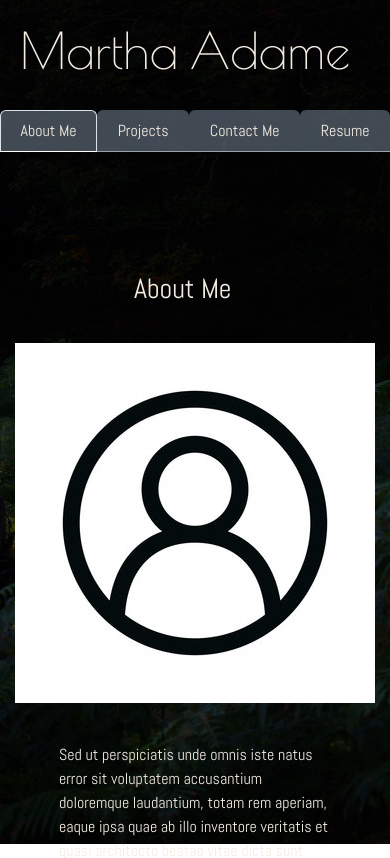
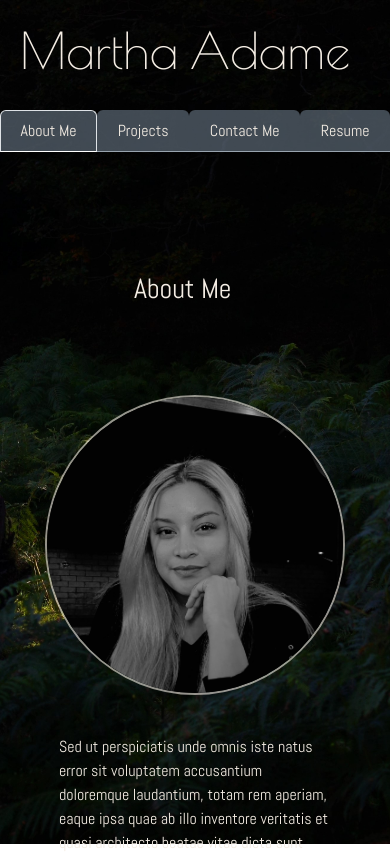
Before and after one commit to mladame/my-portfolio, a React (Create React App) app in the folder my-portfolio/: page / in a window 390 px wide. Shown: the top 858 px of the page. Built offline with nearby package versions, Linux system fonts and the light colour scheme.

Commit message:
css footer debug in progress

```diff
--- a/my-portfolio/src/App.js
+++ b/my-portfolio/src/App.js
@@ -6,7 +6,10 @@ import Footer from "./components/Footer"
 function App() {
     return (
         <div className="master-container">
-            <Header />
+            <div>
+                <Header />
+            </div>
+
             <Footer />
         </div>
     );
--- a/my-portfolio/src/components/pages/AboutMe.js
+++ b/my-portfolio/src/components/pages/AboutMe.js
@@ -2,14 +2,14 @@ import React from "react";
 import Container from 'react-bootstrap/Container';
 import Row from 'react-bootstrap/Row';
 import Col from 'react-bootstrap/Col';
-import PortfolioImage from "../../assets/images/user-image.jpg";
+import PortfolioImage from "../../assets/images/IMG_PORTFOLIO.jpg";
 
 function AboutMe() {
 
     return (
         <Container className="about-me-container">
             <h1 className="about-me-title">About Me</h1>
-            <Row>
+            <Row className="about-me-content">
                 <Col className="about-me-img-container">
                     <img className="about-me-img" src={PortfolioImage} alt="Martha Adame" />
                 </Col>
--- a/my-portfolio/src/index.css
+++ b/my-portfolio/src/index.css
@@ -54,11 +54,15 @@ body {
 
 .about-me-title {
     margin-left: 75px;
+    margin-bottom: 60px;
 }
 
 .about-me-img {
     margin: auto;
     float: right;
+    width: 300px;
+    border-radius: 50%;
+    border: 2px solid rgba(244, 237, 228, .6);
 }
 
 .about-me-des-container {
@@ -211,6 +215,12 @@ body {
 
 /* ---------------MEDIA QUERIES------------- */
 @media screen and (max-width: 711px) {
+    .about-me-content{
+        display: flex;
+        flex-direction: column;
+        justify-content: center;
+    }
+
     .about-me-img-container{
         margin-top: 30px;
         display: flex;
```
Also changed, not shown: my-portfolio/src/assets/images/IMG_PORTFOLIO.jpg (added).
